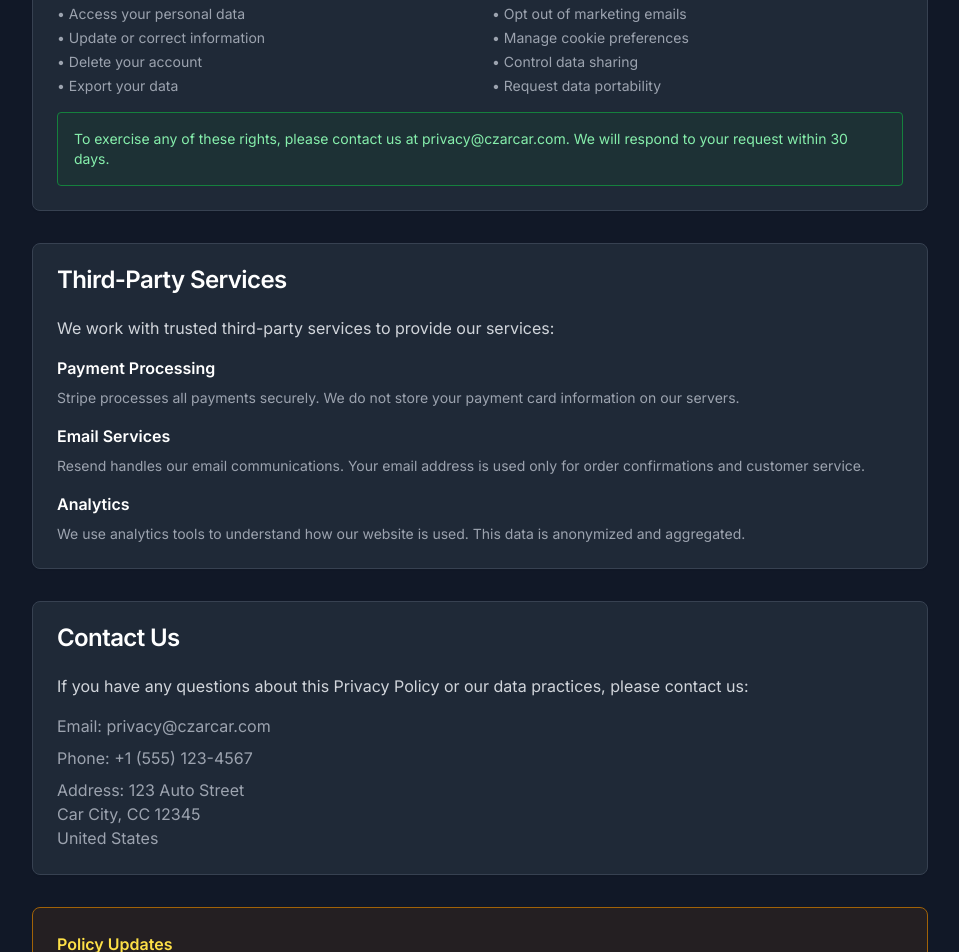
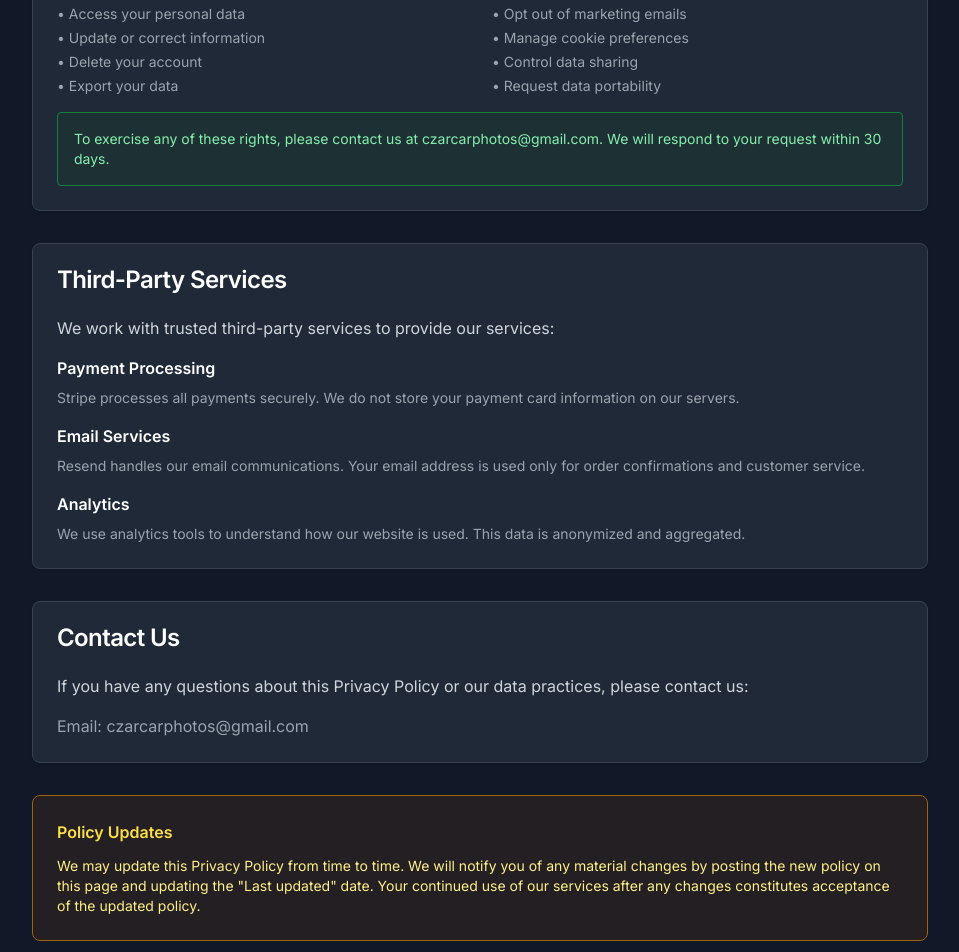
Before and after one commit to elijahgummer/czarcarstore, a Next.js app: page /privacy in a window 1280 px wide. Shown: the part 2180-3132 px from the top of the page, without its empty margins (160-1119 px from the left). Built offline with nearby package versions, Linux system fonts and the light colour scheme.

Commit message:
updated the details

```diff
--- a/app/privacy/page.tsx
+++ b/app/privacy/page.tsx
@@ -202,7 +202,7 @@ export default function PrivacyPage() {
               </div>
               <div className="bg-green-900/20 border border-green-700 rounded p-4">
                 <p className="text-green-300 text-sm">
-                  To exercise any of these rights, please contact us at privacy@czarcar.com. We will respond to your
+                  To exercise any of these rights, please contact us at czarcarphotos@gmail.com. We will respond to your
                   request within 30 days.
                 </p>
               </div>
@@ -252,15 +252,7 @@ export default function PrivacyPage() {
                 If you have any questions about this Privacy Policy or our data practices, please contact us:
               </p>
               <div className="space-y-2 text-gray-400">
-                <p>Email: privacy@czarcar.com</p>
-                <p>Phone: +1 (555) 123-4567</p>
-                <p>
-                  Address: 123 Auto Street
-                  <br />
-                  Car City, CC 12345
-                  <br />
-                  United States
-                </p>
+                <p>Email: czarcarphotos@gmail.com</p>
               </div>
             </CardContent>
           </Card>
```
